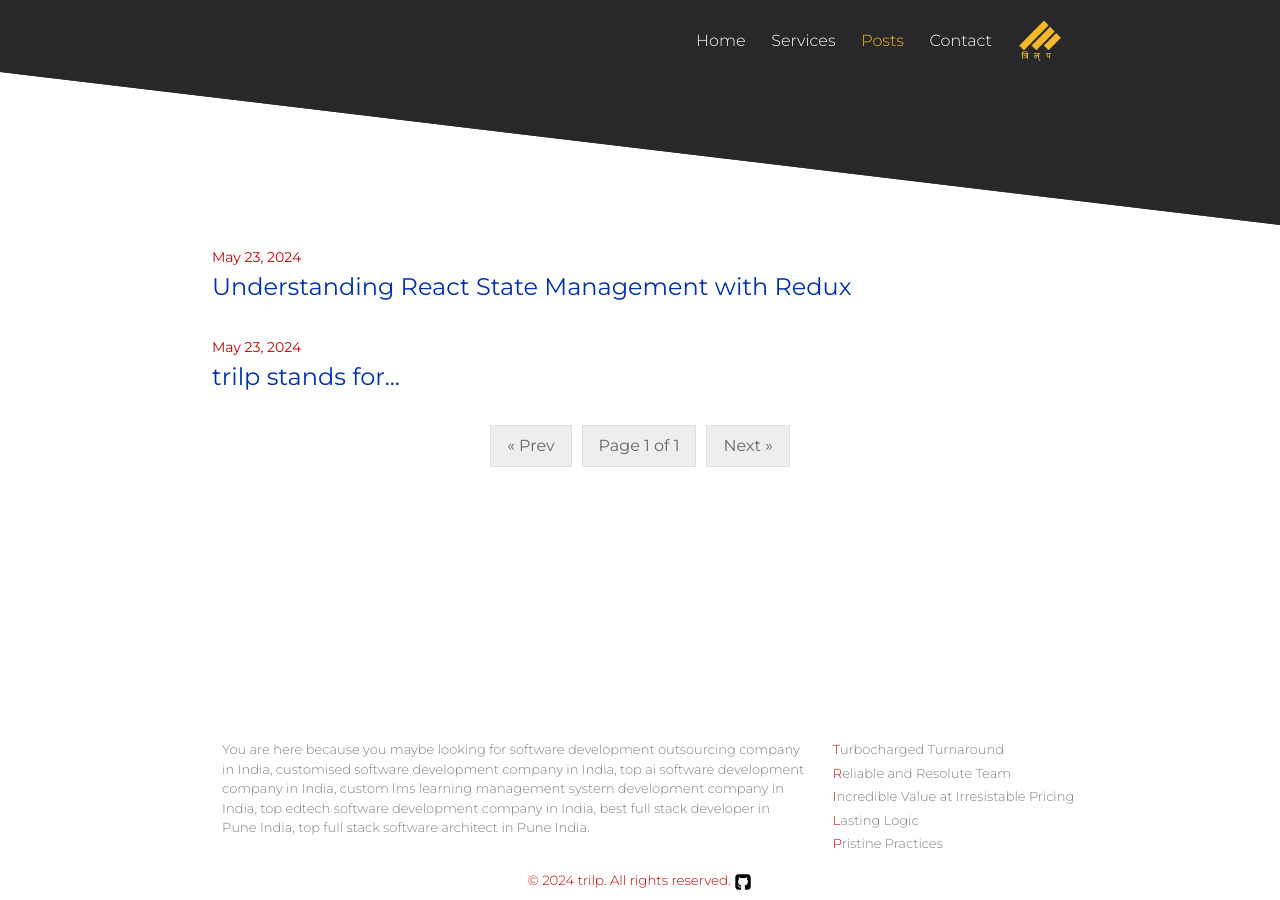
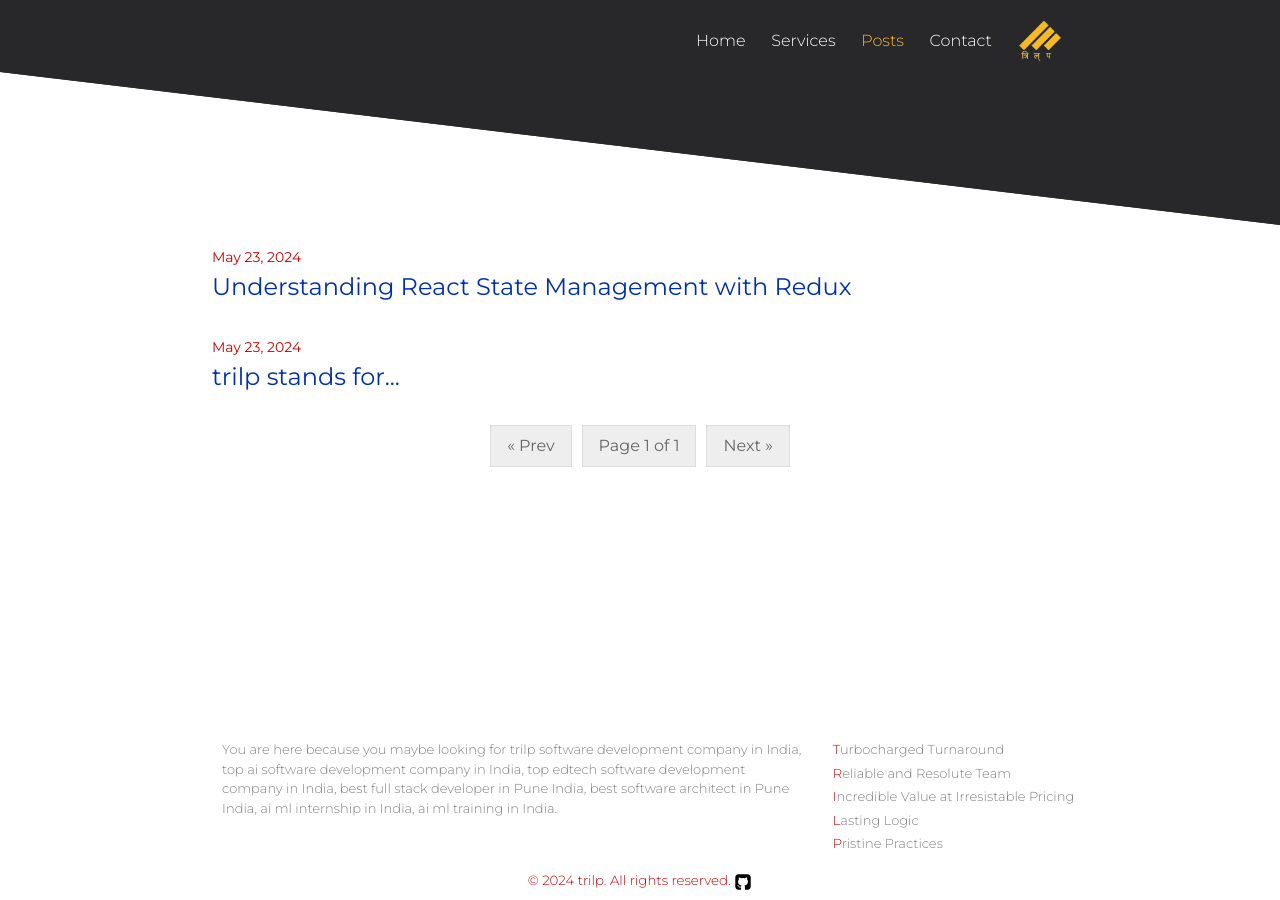
Before and after one commit to trilpai/posts, a Jekyll site: the page built from index.html, in a window 1280 px wide. Built offline with Jekyll 4.4.1, drawn with Linux system fonts in a browser that asks for light colours; some web fonts are replaced; the list of posts is cut into pages by our own code.

Commit message:
imp note and keywords

```diff
--- a/_layouts/base.html
+++ b/_layouts/base.html
@@ -13,11 +13,10 @@
       </div>
 
       <div class="important_note montserrat-reg">
-        <div class="important_note_left">You are here because you maybe looking for software development
-          outsourcing company in India, customised software development company in India, top ai software
-          development company in India, custom lms learning management system development company in India,
-         top edtech software development company in India, best full stack developer in Pune India,
-         top full stack software architect in Pune India.
+        <div class="important_note_left">You are here because you maybe looking for trilp software development
+          company in India, top ai software development company in India, top edtech software development
+          company in India, best full stack developer in Pune India, best software architect in Pune India,
+          ai ml internship in India, ai ml training in India.
         </div>
         <div class="important_note_right">
           <div title="Fast delivery times and efficient project turnaround">T<span>urbocharged Turnaround</span></div>
```
